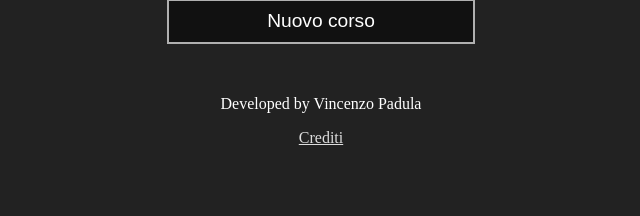
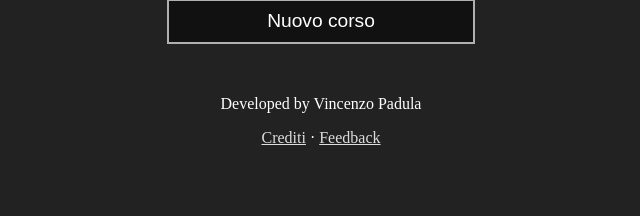
Before and after one commit to padvincenzo/lesson-player, a PHP site: page / in a window 1280 px wide. Shown: the part 584-800 px from the top of the page, without its empty margins (319-959 px from the left). Run offline with PHP 8.4, Linux system fonts and the light colour scheme; data that the repository does not hold is empty.

Commit message:
Added feedback link to github

```diff
--- a/index.php
+++ b/index.php
@@ -74,7 +74,11 @@ $dbh->close();
 
 		<footer>
 			<p>Developed by Vincenzo Padula</p>
-			<p><a href="JavaScript:popup('credits.php');"><?php echo $lang->credits; ?></a></p>
+			<p>
+				<a href="JavaScript:popup('credits.php');"><?php echo $lang->credits; ?></a>
+				&middot;
+				<a href="https://github.com/padvincenzo/lesson-player/discussions/2" target="_blank">Feedback</a>
+			</p>
 		</footer>
 
 	</body>
```
